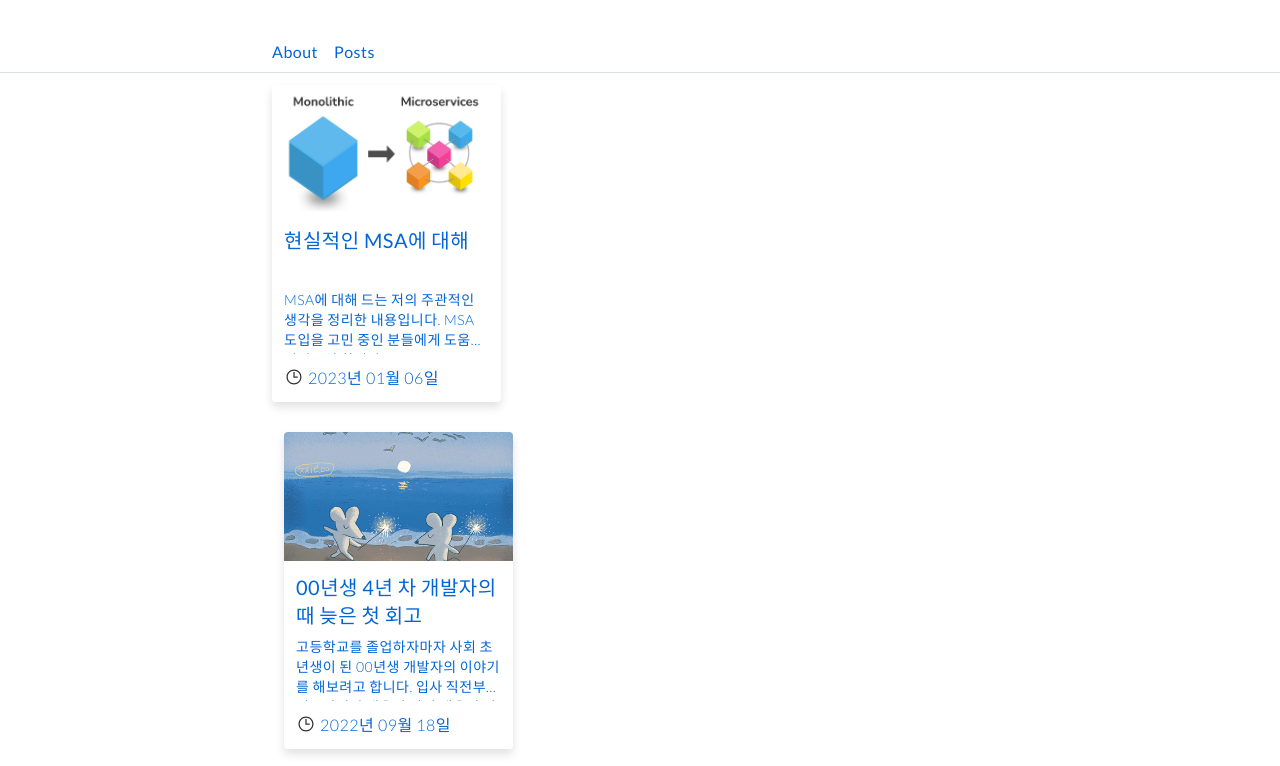
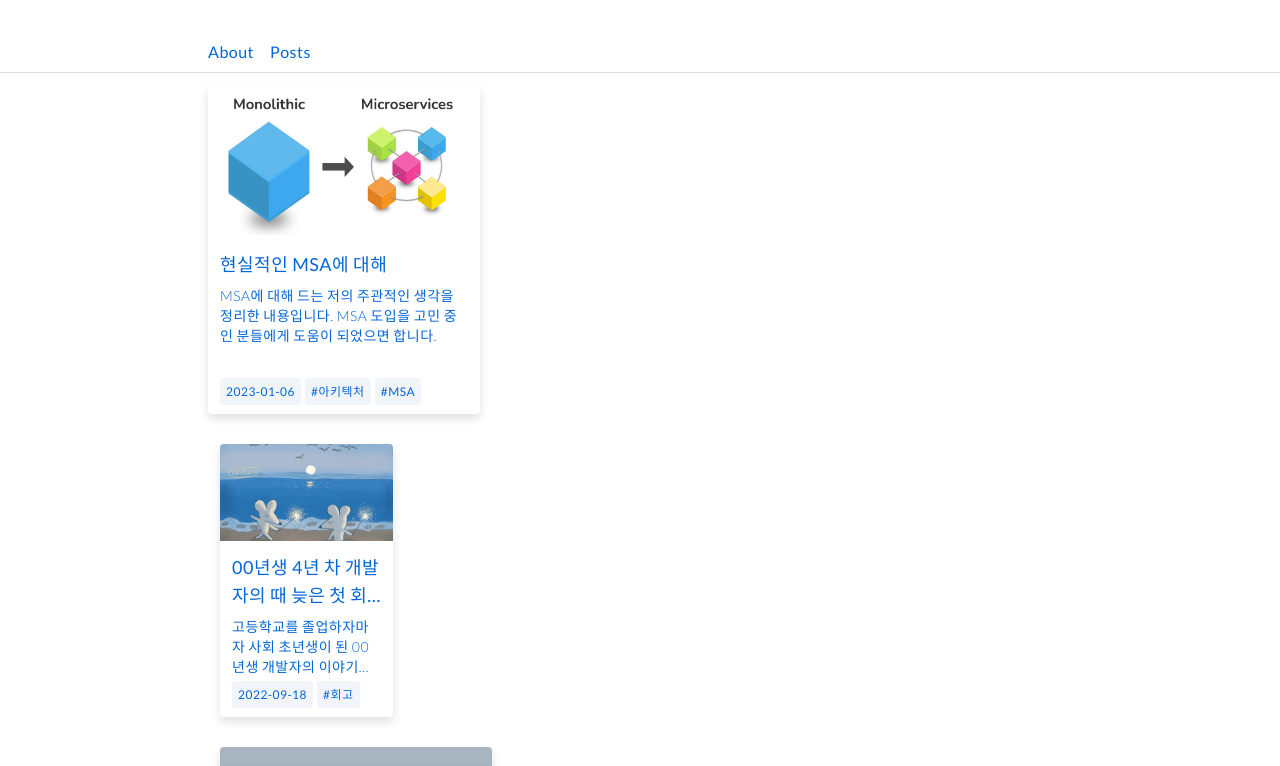
Before and after one commit to junho2343/junho2343.github.io, a Next.js app: page / in a window 1280 px wide. Shown: the top 766 px of the page. Built offline with nearby package versions, Linux system fonts and the light colour scheme.

Commit message:
:sparkles: 태그!

```diff
--- a/_posts/nextjs-blog-start.md
+++ b/_posts/nextjs-blog-start.md
@@ -3,8 +3,7 @@ title: "Next.js 블로그 시작하기"
 excerpt: "필자가 블로그를 시작하게 된 계기들과 Next.js 로 블로그를 구현한 이유에 대해 정리한 내용입니다."
 coverImage: "/assets/blog/nextjs-blog-start/cover.JPG"
 date: "2022-09-12"
-ogImage:
-  url: "/assets/blog/nextjs-blog-start/cover.JPG"
+tag: ["Next.js"]
 ---
 
 > 필자가 블로그를 시작하게 된 계기들과 Next.js 로 블로그를 구현한 이유에 대해 정리한 내용입니다.
--- a/_posts/realistic-msa.md
+++ b/_posts/realistic-msa.md
@@ -3,8 +3,7 @@ title: "현실적인 MSA에 대해"
 excerpt: "MSA에 대해 드는 저의 주관적인 생각을 정리한 내용입니다. MSA 도입을 고민 중인 분들에게 도움이 되었으면 합니다."
 coverImage: "/assets/blog/realistic-msa/1.webp"
 date: "2023-01-06"
-ogImage:
-  url: "/assets/blog/realistic-msa/1.webp"
+tag: ["아키텍처", "MSA"]
 reference: [
 {exposed: "회원시스템 이벤트기반 아키텍처 구축하기", url: "https://techblog.woowahan.com/7835/"},
 {exposed: "이모티콘 서비스는 왜 MSA를 선택했나?", url: "https://tech.kakao.com/2021/09/14/msa/"},
--- a/_posts/review-2022.md
+++ b/_posts/review-2022.md
@@ -1,10 +1,9 @@
 ---
 title: "00년생 4년 차 개발자의 때 늦은 첫 회고"
-excerpt: "고등학교를 졸업하자마자 사회 초년생이 된 00년생 개발자의 이야기를 해보려고 합니다. 입사 직전부터 지금까지의 내용이 담겨 내용이 길 수 있습니다. 😪"
+excerpt: "고등학교를 졸업하자마자 사회 초년생이 된 00년생 개발자의 이야기를 해보려고 합니다."
 coverImage: "/assets/blog/review-2022/cover.jpg"
 date: "2022-09-18"
-ogImage:
-  url: "/assets/blog/review-2022/cover.jpg"
+tag: ["회고"]
 ---
 
 > 고등학교를 졸업하자마자 사회 초년생이 된 00년생 개발자의 이야기를 해보려고 합니다. 입사 직전부터 지금까지의 내용이 담겨 내용이 길 수 있습니다. 😪
--- a/components/layout/container.tsx
+++ b/components/layout/container.tsx
@@ -5,7 +5,7 @@ type Props = {
 
 const Container = ({ children, className }: Props) => {
   return (
-    <div className={`w-full max-w-3xl min-w-[320px] ${className} px-4`}>
+    <div className={`w-full max-w-4xl min-w-[320px] ${className} px-4`}>
       {children}
     </div>
   );
--- a/interfaces/post.ts
+++ b/interfaces/post.ts
@@ -4,10 +4,8 @@ type PostType = {
   date: string;
   coverImage: string;
   excerpt: string;
-  ogImage: {
-    url: string;
-  };
   content: string;
+  tag: string[];
   reference: {
     exposed: string;
     url: string;
--- a/pages/index.tsx
+++ b/pages/index.tsx
@@ -36,17 +36,26 @@ export default function Index({ allPosts }: Props) {
             >
               <CoverImage src={one.coverImage} />
 
-              <div className="p-3">
-                <h3 className="h-14 line-clamp-2 mb-2">{one.title}</h3>
-                <p className="h-16 line-clamp-3 text-sm">{one.excerpt}</p>
-                <p className="pt-3 flex items-center">
-                  <img
-                    src="/assets/icon_time.svg"
-                    alt=""
-                    className="mr-1 mb-0.5 w-5"
-                  />
-                  {format(new Date(one.date), "yyyy년 MM월 dd일")}
-                </p>
+              <div className="h-44 p-3 relative">
+                <h4 className="line-clamp-2 mb-2 text-lg font-normal">
+                  {one.title}
+                </h4>
+                <p className="line-clamp-3 text-sm">{one.excerpt}</p>
+
+                <div className="absolute bottom-3">
+                  <span className="bg-slate-100 p-1.5 mr-1 rounded text-xs font-normal">
+                    {one.date}
+                  </span>
+
+                  {one.tag?.map((one, index) => (
+                    <span
+                      className="bg-slate-100 p-1.5 mr-1 rounded text-xs font-normal"
+                      key={index}
+                    >
+                      #{one}
+                    </span>
+                  ))}
+                </div>
               </div>
             </div>
           </Link>
@@ -63,6 +72,7 @@ export const getStaticProps = async () => {
     "slug",
     "coverImage",
     "excerpt",
+    "tag",
   ]);
 
   return {
--- a/pages/posts/[slug].tsx
+++ b/pages/posts/[slug].tsx
@@ -6,6 +6,7 @@ import { atomOneDark } from "react-syntax-highlighter/dist/cjs/styles/hljs";
 import ReactMarkdown from "react-markdown";
 import remarkGfm from "remark-gfm";
 import rehypeRaw from "rehype-raw";
+import { format } from "date-fns";
 
 import { getPostBySlug, getAllPosts } from "lib/api";
 import { TITLE_TAG } from "lib/constants";
@@ -14,7 +15,6 @@ import markdownStyles from "components//markdown-styles.module.css";
 import CoverImage from "components/atoms/cover-image";
 import Meta from "components/meta";
 import Utterances from "components/atoms/utterances";
-import { format } from "date-fns";
 
 type Props = {
   post: PostType;
@@ -30,7 +30,6 @@ type Props = {
 
 export default function Post({ post, morePosts, preview }: Props) {
   const router = useRouter();
-  console.log(post);
 
   // const [sidebarArr, setSidebarArr] = React.useState<Sidebar[]>([]);
   // const [scrollNowId, setScrollNowId] = React.useState("");
@@ -91,9 +90,9 @@ export default function Post({ post, morePosts, preview }: Props) {
   }
 
   return (
-    <div className="relative">
+    <div className="">
       <Meta />
-      <div className="max-w-full pt-14 mx-auto">
+      <div className="max-w-2xl pt-14 mx-auto relative">
         {router.isFallback ? (
           <>Loading…</>
         ) : (
@@ -102,13 +101,23 @@ export default function Post({ post, morePosts, preview }: Props) {
               <title>
                 {post.title} {TITLE_TAG}
               </title>
-              <meta property="og:image" content={post.ogImage.url} />
+              <meta property="og:image" content={post.coverImage} />
               <meta name="description" content={post.excerpt} />
             </Head>
             <div className="pb-3">
               <h1>{post.title}</h1>
-              <div className="mt-1 mb-6 text-slate-400 font-normal">
-                {format(new Date(post.date), "yyyy년 MM월 dd일")}
+              <div className="mt-1 mb-6">
+                <span className="bg-slate-100 p-1.5 mr-1 rounded text-xs font-normal">
+                  {post.date}
+                </span>
+                {post.tag?.map((one, index) => (
+                  <span
+                    className="bg-slate-100 p-1.5 mr-1 rounded text-xs font-normal"
+                    key={index}
+                  >
+                    #{one}
+                  </span>
+                ))}
               </div>
               <CoverImage src={post.coverImage} />
             </div>
@@ -156,8 +165,8 @@ export default function Post({ post, morePosts, preview }: Props) {
                 <div className={markdownStyles["markdown-body"]}>
                   <h2>Reference</h2>
                   <ul>
-                    {post.reference.map((one) => (
-                      <li>
+                    {post.reference.map((one, index) => (
+                      <li key={index}>
                         {one.exposed}
                         <ul>
                           <li>
@@ -176,13 +185,14 @@ export default function Post({ post, morePosts, preview }: Props) {
         )}
 
         <Utterances />
-      </div>
+
         <div className="absolute right-0 top-3">
           <a href="https://hits.seeyoufarm.com">
             <img
               src={`https://hits.seeyoufarm.com/api/count/incr/badge.svg?url=https%3A%2F%2Fjunho2343.github.io%2Fhit-counter%2F${post.slug}&count_bg=%230366D6&title_bg=%23555555&icon=&icon_color=%23E7E7E7&title=&edge_flat=false`}
             />
           </a>
+        </div>
       </div>
 
       {/* <div
@@ -224,10 +234,10 @@ export async function getStaticProps({ params }: Params) {
     "date",
     "slug",
     "content",
-    "ogImage",
     "coverImage",
     "excerpt",
     "reference",
+    "tag",
   ]);
 
   // const content = await markdownToHtml(post.content || "");
```
Lines whose indentation alone changed are shown as unchanged.
